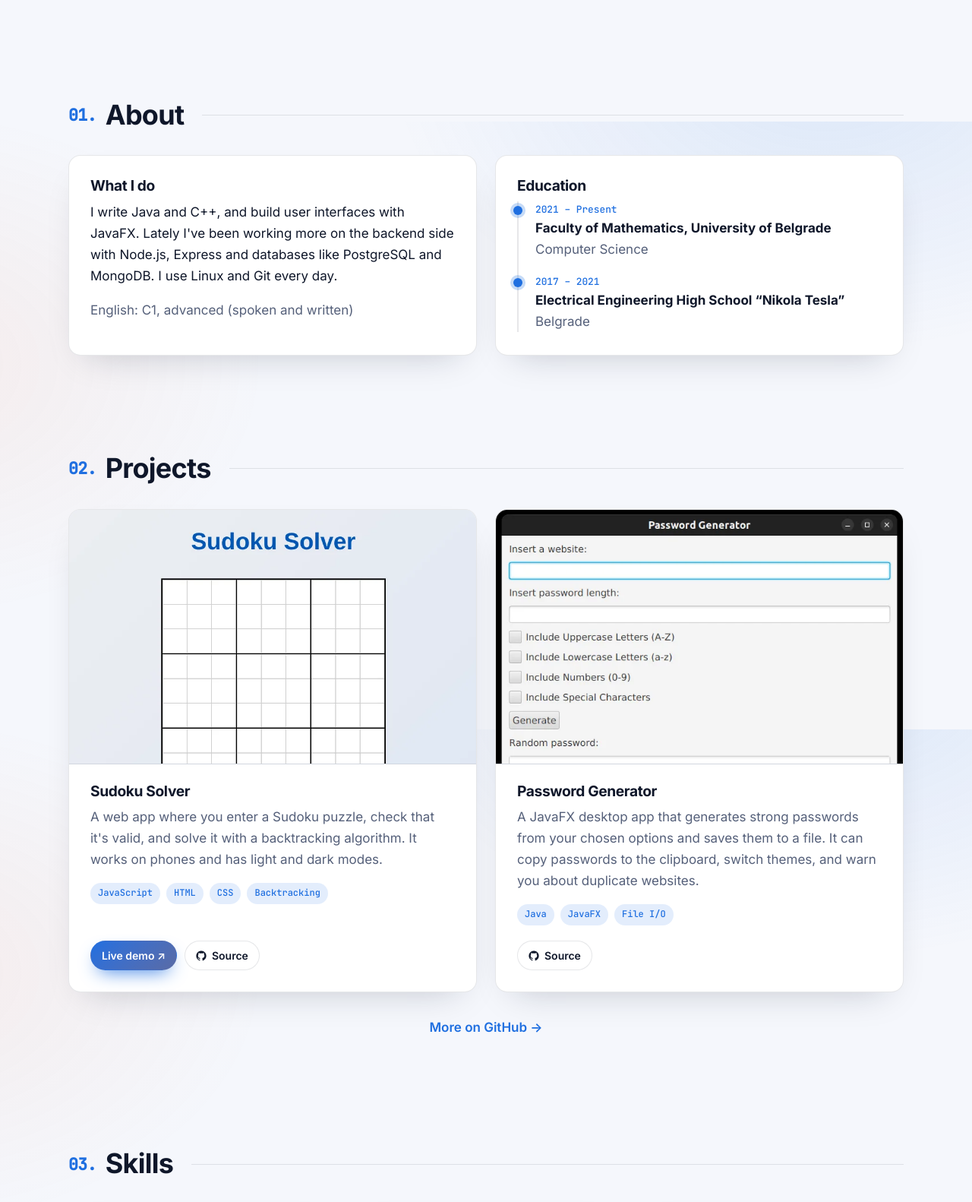
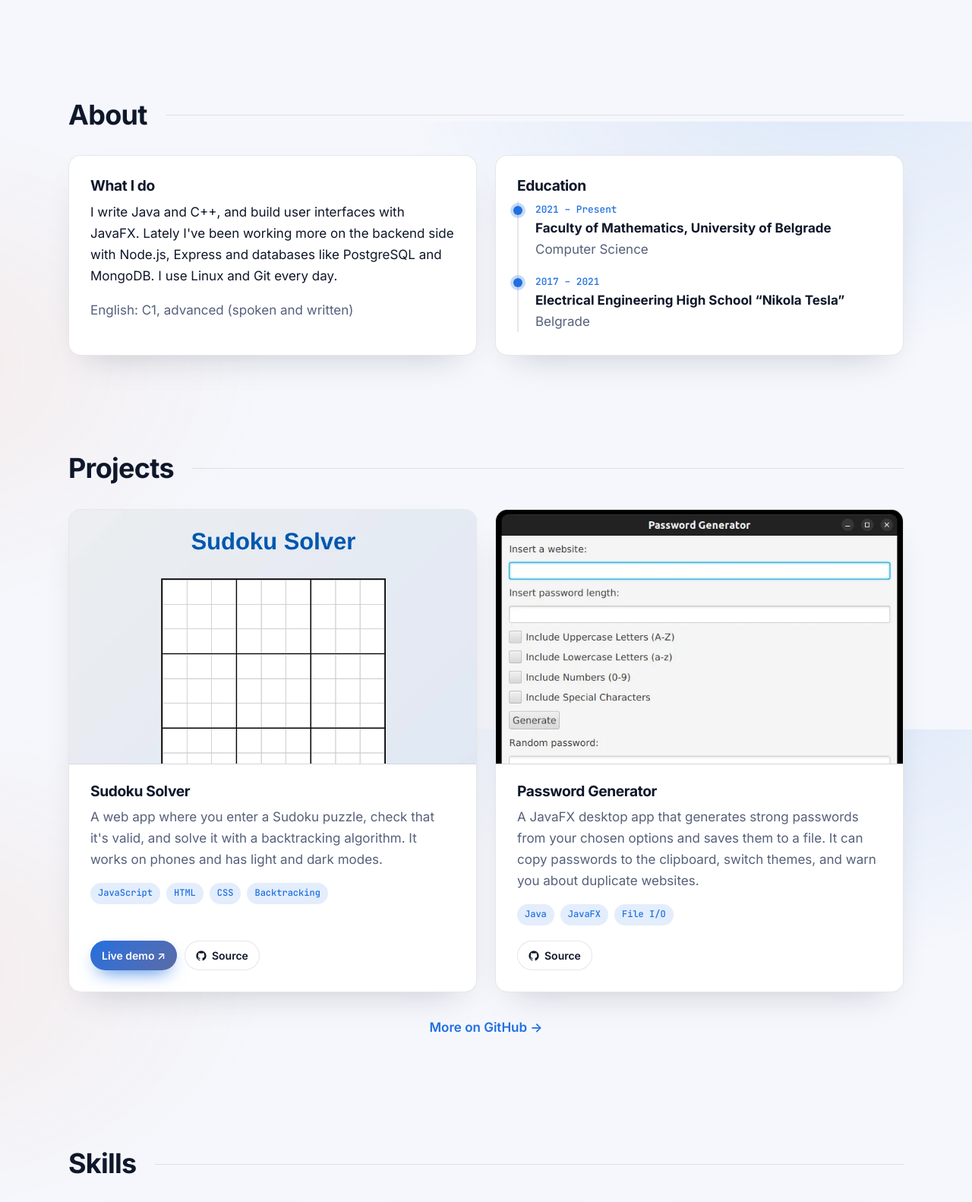
Before and after one commit to Ilic02/ilic02.github.io, a plain HTML site: page index.html in a window 1280 px wide. Shown: the part 640-2222 px from the top of the page at 76% size. Drawn offline with nearby package versions, Linux system fonts and the light colour scheme.

Commit message:
Small changes

```diff
--- a/index.html
+++ b/index.html
@@ -152,7 +152,7 @@
 
       <!-- About / education -->
       <section class="section container reveal" id="about">
-        <h2 class="section-title"><span class="section-num">01.</span> About</h2>
+        <h2 class="section-title">About</h2>
         <div class="about-grid">
           <div class="card">
             <h3>What I do</h3>
@@ -183,7 +183,7 @@
 
       <!-- Projects -->
       <section class="section container reveal" id="projects">
-        <h2 class="section-title"><span class="section-num">02.</span> Projects</h2>
+        <h2 class="section-title">Projects</h2>
         <div class="project-grid">
           <article class="card project">
             <a
@@ -282,7 +282,7 @@
 
       <!-- Skills -->
       <section class="section container reveal" id="skills">
-        <h2 class="section-title"><span class="section-num">03.</span> Skills</h2>
+        <h2 class="section-title">Skills</h2>
         <div class="skill-groups">
           <div class="card">
             <h3>Languages</h3>
@@ -318,7 +318,7 @@
 
       <!-- Contact -->
       <section class="section container reveal" id="contact">
-        <h2 class="section-title"><span class="section-num">04.</span> Contact</h2>
+        <h2 class="section-title">Contact</h2>
         <div class="contact card">
           <div class="contact-intro">
             <h3>Let's work together</h3>
```
